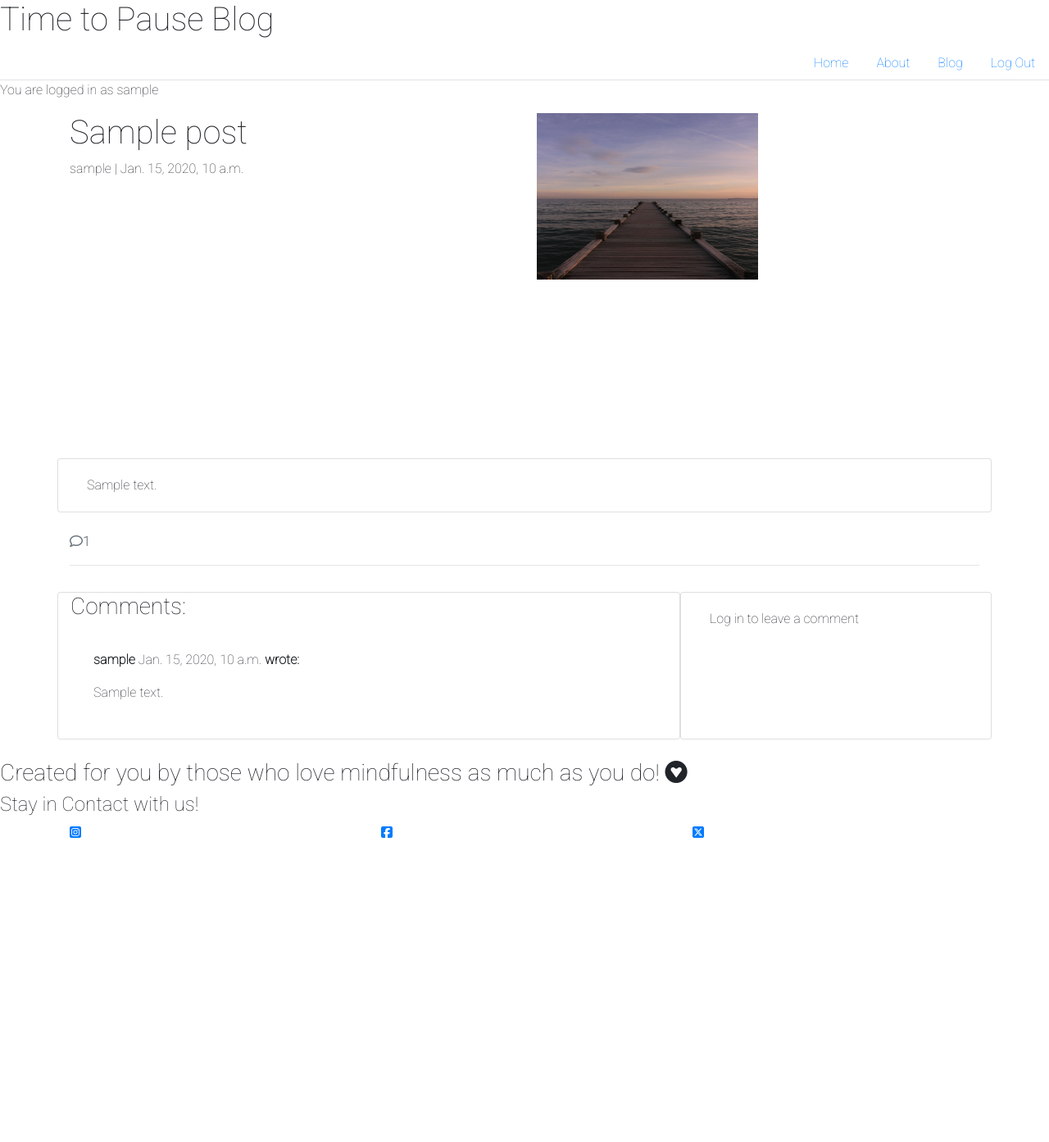
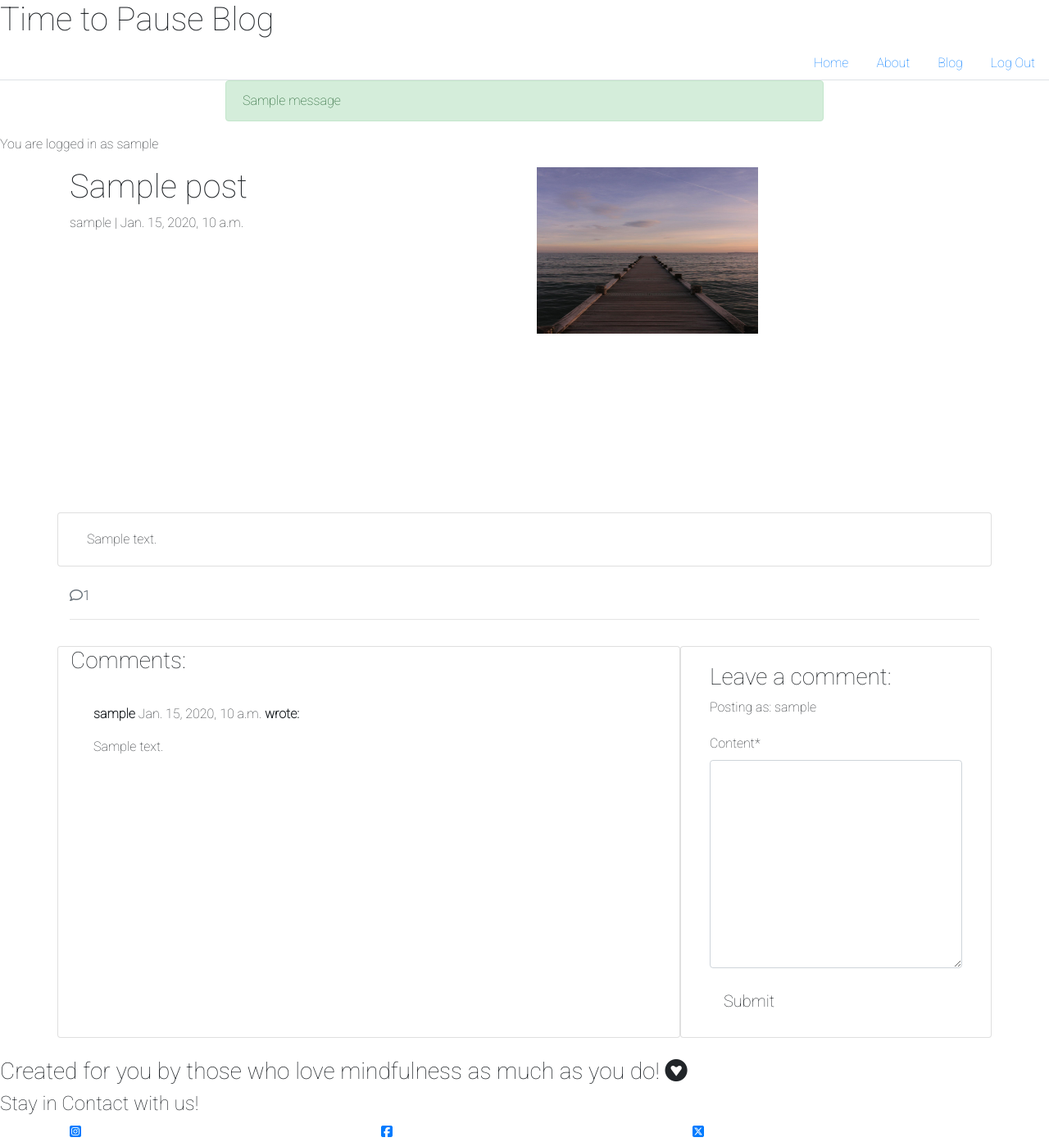
Before and after one commit to aimeeallen94/time-to-pause, a Django app: a page that uses templates/base.html in a window 1280 px wide. Shown: the whole page at 82% size. Before the commit the page ends 1022 px from the top, so only its background shows below. Run offline with Django 3.2, Linux system fonts and the light colour scheme; a user stored in the database is signed in; tables that the repository leaves empty hold one stand-in row (values such as "Sample post"); one stand-in notice (Sample message) is shown; parts of the project's set-up code (start-up, migrations or seed data) failed here and were passed over; some libraries are stand-ins or nearby versions.

Commit message:
adding leave a comment option on blog posts and alert message let users know comment is awaiting approval

```diff
--- a/templates/base.html
+++ b/templates/base.html
@@ -41,6 +41,21 @@
         {% endif %}
     </ul>
 
+    <!-- Displaying Django Message -->
+    <div class="container">
+        <div class="row">
+            <div class="col-md-8 offset-md-2">
+                {% for message in messages %}
+                <div class="alert {{ message.tags }} alert-success d-flex align-items-center" id="msg" role="alert">
+                    {{ message | safe }}
+                    <svg class="bi flex-shrink-0 me-2" width="24" height="24" role="img" aria-label="Success:">
+                        <use xlink:href="#check-circle-fill"/></svg>
+                </div>
+                {% endfor %}
+            </div>
+        </div>
+    </div>
+
     <main>
         {% if user.is_authenticated %}
         <p>You are logged in as {{ user }}</p>
--- a/timetopause/forms.py
+++ b/timetopause/forms.py
@@ -5,4 +5,6 @@ from django import forms
 class CommentForm(forms.ModelForm):
     class Meta:
         model = Comment
-        fields = ('body',)
+        fields = ('content',)
+        def __init__(self):
+            self.helper.add_input(Submit('submit', 'Post Comment'))
--- a/timetopause/templates/timetopause/post_detail.html
+++ b/timetopause/templates/timetopause/post_detail.html
@@ -1,7 +1,8 @@
-{% extends 'base.html' %} {% block content %}
+{% extends 'base.html' %}
 {% load static %}
 {% load crispy_forms_tags %}
 
+{% block content %}
 <div class="masthead">
     <div class="container">
         <div class="row g-0">
@@ -67,12 +68,14 @@
         <!-- Leave a new comment -->
         <div class="col-md-4 card mb-4 mt-3">
             <div class="card-body">
-                {% if user.is_authneticated %}
+                {% if user.is_authenticated %}
                 <h3>Leave a comment: </h3>
                 <p>Posting as: {{ user.username }}</p>
-                <form id="commentForm" method="post" style="margin-top: 1.3em;">{{ comment_form | crispy }}
-                {% csrf_token %}
-                <button id="submitButton" type="submit" class="btn btn-signup btn-lg"></button></form>
+                <form id="commentForm" method="post" style="margin-top: 1.3em;">
+                    {{ comment_form | crispy }}
+                    {% csrf_token %}
+                    <button id="submitButton" type="submit" class="btn btn-signup btn-lg">Submit</button>
+                </form>
                 {% else %}
                 <p>Log in to leave a comment</p>
                 {% endif %}
--- a/timetopause/views.py
+++ b/timetopause/views.py
@@ -1,5 +1,6 @@
 from django.shortcuts import render, get_object_or_404
 from django.views import generic
+from django.contrib import messages
 from .models import Post
 from .forms import CommentForm
 
@@ -29,6 +30,18 @@ def post_detail(request, slug):
     post = get_object_or_404(queryset, slug=slug)
     comments = post.comments.all().order_by("-created_on")
     comment_count = post.comments.filter(approved=True).count()
+    if request.method == 'POST':
+        comment_form = CommentForm(data=request.POST)
+        if comment_form.is_valid():
+            comment = comment_form.save(commit=False)
+            comment.author = request.user
+            comment.post = post
+            comment.save()
+            messages.add_message(
+                request, messages.SUCCESS,
+                'Comment submitted and awaiting approval'
+            )
+
     comment_form = CommentForm()
 
     return render(
```
